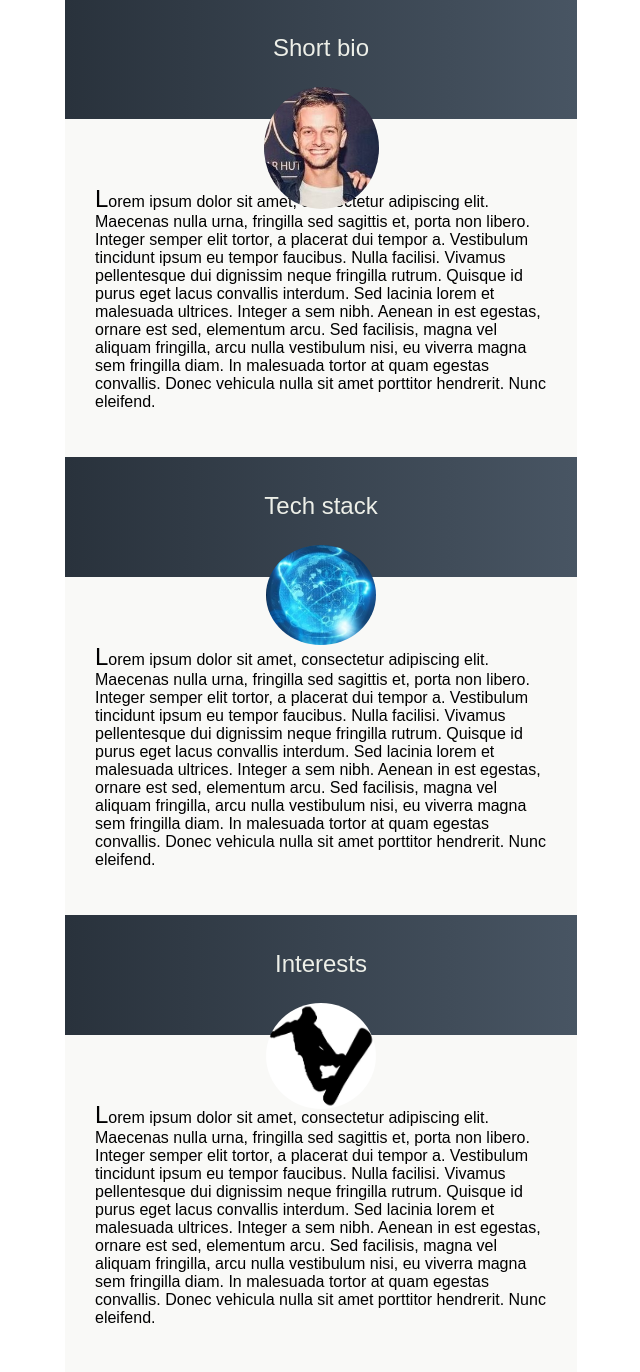
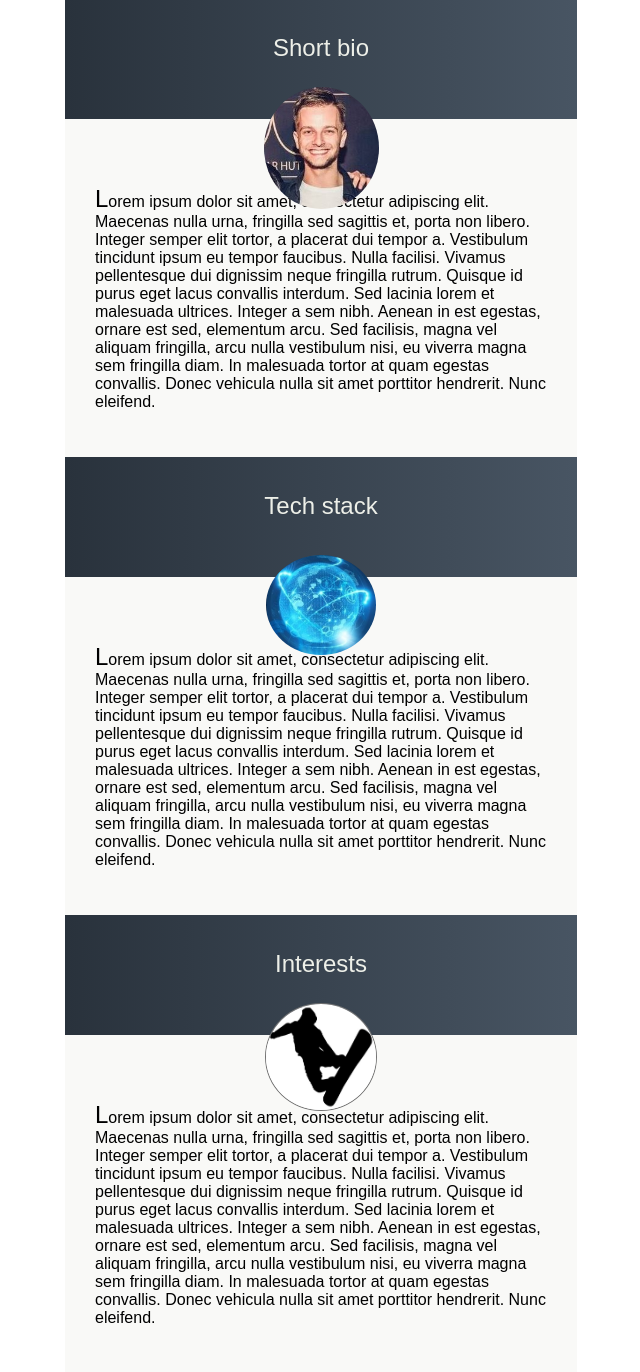
Before and after one commit to PawelKusnierek/PortfolioSite, a PHP site: page / in a window 1280 px wide. Shown: the part 101-1473 px from the top of the page, without its empty margins (319-959 px from the left). Run offline with PHP 8.4, Linux system fonts and the light colour scheme; some libraries are stand-ins or nearby versions.

Commit message:
further fixes to display of new photos

```diff
--- a/src/stylesheets/main.css
+++ b/src/stylesheets/main.css
@@ -74,20 +74,22 @@ html, body {
 
 /* line 50, partials/_bio.sass */
 .techStackImage {
+  margin: 10px auto 0 auto;
   width: 110px;
 }
 
-/* line 59, partials/_bio.sass */
+/* line 60, partials/_bio.sass */
 .otherImage {
+  border: 1px #727272 solid;
   width: 110px;
 }
 
-/* line 65, partials/_bio.sass */
+/* line 67, partials/_bio.sass */
 .resources h1 {
   margin: 40px 0 23px 0;
 }
 
-/* line 69, partials/_bio.sass */
+/* line 71, partials/_bio.sass */
 .resourcesImage {
   margin: 5px auto 0 auto;
 }
--- a/src/stylesheets/partials/_bio.sass
+++ b/src/stylesheets/partials/_bio.sass
@@ -49,6 +49,7 @@
 
 .techStackImage
   @extend .bioImage
+  margin: 10px auto 0 auto
   width: 110px
 
 .other
@@ -58,6 +59,7 @@
 
 .otherImage
   @extend .bioImage
+  border: 1px #727272 solid
   width: 110px
 
 .resources
```
